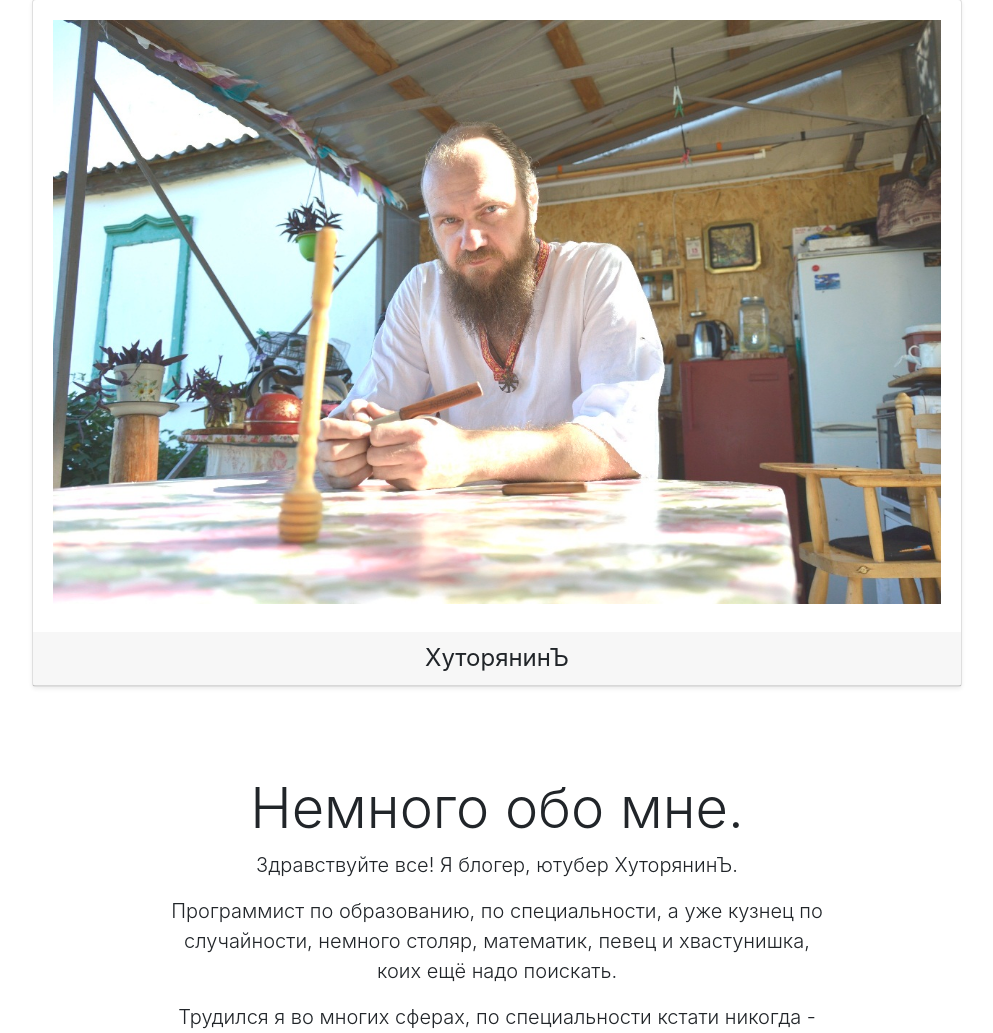
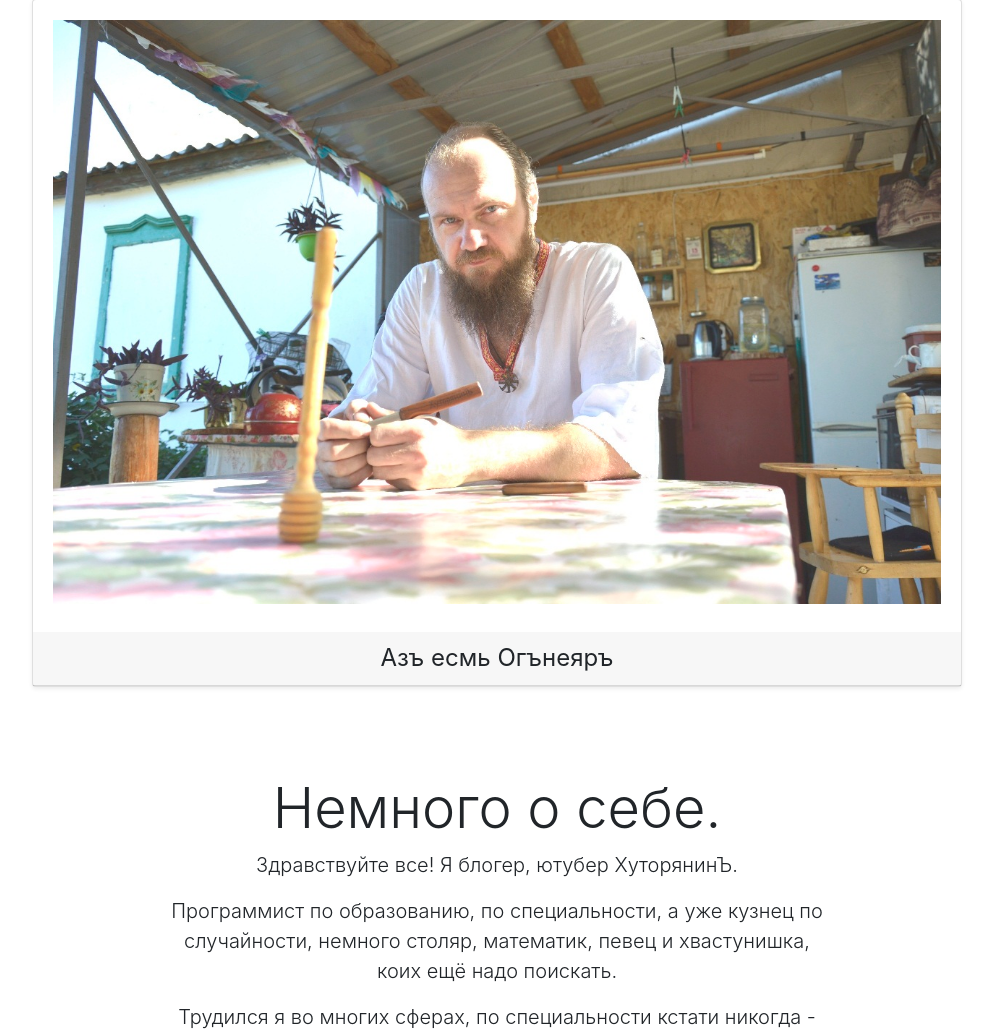
Before and after one commit to ogneyar/Hutoryanin, a Django app: page / in a window 1280 px wide. Shown: the part 281-1314 px from the top of the page, without its empty margins (143-1136 px from the left). Run offline with Django 3.2, Linux system fonts and the light colour scheme; some libraries are stand-ins or nearby versions.

Commit message:
Add files via upload

```diff
--- a/web/templates/index.html
+++ b/web/templates/index.html
@@ -26,7 +26,7 @@
 
       </div>
 	  <div class="card-header">
-        <h4 class="my-0 font-weight-normal">ХуторянинЪ</h4>
+        <h4 class="my-0 font-weight-normal">Азъ есмь Огънеяръ</h4>
       </div>
     </div>
 
@@ -36,7 +36,7 @@
 
 <div class="pricing-header px-3 py-3 pt-md-5 pb-md-4 mx-auto text-center">
 
-  <h1 class="display-4">Немного обо мне.</h1>
+  <h3 class="display-4">Немного о себе.</h3>
 
   <p class="lead">Здравствуйте все! Я блогер, ютубер ХуторянинЪ. </p>
   <p class="lead">Программист по образованию, по специальности, а уже кузнец по случайности, немного столяр, математик, певец и хвастунишка, коих ещё надо поискать. </p>
--- a/web/templates/sendmail.html
+++ b/web/templates/sendmail.html
@@ -9,6 +9,10 @@
 
   <p class="lead">{{ response }}</p>
 
+  <br><br><a class='btn btn-success' href='/support'>Вернуться назад</a>
+
+  <br><br><a class='btn btn-success' href='/'>На главную страницу</a>
+
 </div>
 
 {% endblock %}
```
